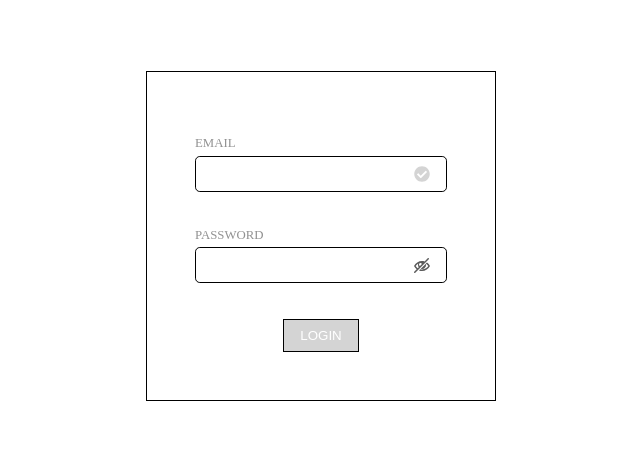
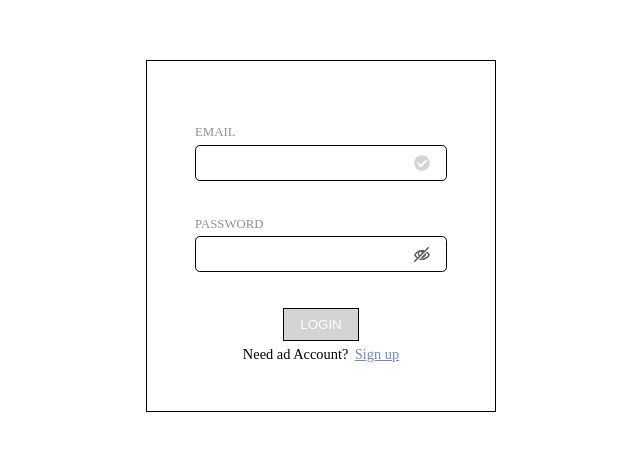
Before and after one commit to Sara-Jo/wanted-pre-onboarding-challenge-fe-1, a Next.js app in the folder client/: page /login in a window 1280 px wide. Shown: the part 164-614 px from the top of the page, without its empty margins (319-959 px from the left). Built offline with nearby package versions, Linux system fonts and the light colour scheme.

Commit message:
[feat] 로그인, 회원가입 API 적용

```diff
--- a/client/package.json
+++ b/client/package.json
@@ -13,6 +13,7 @@
     "@types/node": "18.11.18",
     "@types/react": "18.0.27",
     "@types/react-dom": "18.0.10",
+    "axios": "^1.2.4",
     "eslint": "8.32.0",
     "eslint-config-next": "13.1.3",
     "next": "13.1.3",
--- /dev/null
+++ b/client/src/api/auth.ts
@@ -0,0 +1,17 @@
+import axios from "axios";
+
+export const login = async (email: string, password: string) => {
+  const { data } = await axios.post("http://localhost:8080/users/login", {
+    email: email,
+    password: password,
+  });
+  return data;
+};
+
+export const signUp = async (email: string, password: string) => {
+  const { data } = await axios.post("http://localhost:8080/users/create", {
+    email: email,
+    password: password,
+  });
+  return data;
+};
--- a/client/src/pages/api/hello.ts
+++ /dev/null
@@ -1,13 +0,0 @@
-// Next.js API route support: https://nextjs.org/docs/api-routes/introduction
-import type { NextApiRequest, NextApiResponse } from 'next'
-
-type Data = {
-  name: string
-}
-
-export default function handler(
-  req: NextApiRequest,
-  res: NextApiResponse<Data>
-) {
-  res.status(200).json({ name: 'John Doe' })
-}
--- a/client/src/pages/login.tsx
+++ b/client/src/pages/login.tsx
@@ -2,6 +2,7 @@ import { useState } from "react";
 import styled from "styled-components";
 import { FaCheckCircle } from "react-icons/fa";
 import { ImEye, ImEyeBlocked } from "react-icons/im";
+import { login, signUp } from "../api/auth";
 
 export default function Login() {
   const [email, setEmail] = useState("");
@@ -10,6 +11,7 @@ export default function Login() {
   const [emailErrorMessage, setEmailErrorMessage] = useState("");
   const [passwordErrorMessage, setPasswordErrorMessage] = useState("");
   const [isPasswordHidden, setIsPasswordHidden] = useState(true);
+  const [isLoginForm, setIsLoginForm] = useState(true);
 
   const checkEmail = () => {
     const [username, provider] = email.split("@");
@@ -50,7 +52,15 @@ export default function Login() {
     }
   };
 
-  const handleLoginSubmit = (e: React.FormEvent<HTMLButtonElement>) => {};
+  const handleLoginSubmit = async (e: React.FormEvent<HTMLButtonElement>) => {
+    const res = await login(email, password);
+    localStorage.setItem("user_token", res.token);
+  };
+
+  const handleCreateSubmit = (e: React.FormEvent<HTMLButtonElement>) => {
+    const res = signUp(email, password);
+    console.log(res);
+  };
 
   return (
     <Container>
@@ -85,15 +95,23 @@ export default function Login() {
             <span>{passwordErrorMessage}</span>
           </InputWrapper>
         </InputContainer>
-        <LoginButtonContainer>
+        <ButtonContainer>
           <LoginButton
             type="submit"
             disabled={!isEmailValid || password.length < 8}
-            onSubmit={handleLoginSubmit}
+            onClick={isLoginForm ? handleLoginSubmit : handleCreateSubmit}
           >
-            LOGIN
+            {isLoginForm ? "LOGIN" : "SIGN UP"}
           </LoginButton>
-        </LoginButtonContainer>
+          <div>
+            <span id="msg">
+              {isLoginForm ? "Need ad Account?" : "Already registered?"}
+            </span>
+            <span id="link" onClick={() => setIsLoginForm(!isLoginForm)}>
+              {isLoginForm ? "Sign up" : "Login"}
+            </span>
+          </div>
+        </ButtonContainer>
       </LoginContainer>
     </Container>
   );
@@ -148,9 +166,23 @@ const Input = styled.input`
   padding-left: 0.5rem;
 `;
 
-const LoginButtonContainer = styled.div`
+const ButtonContainer = styled.div`
   display: flex;
+  flex-direction: column;
   justify-content: center;
+  align-items: center;
+  font-size: 0.9rem;
+  span#msg {
+    margin-top: 0.3rem;
+    display: inline-block;
+  }
+  span#link {
+    margin-top: 0.3rem;
+    margin-left: 0.4rem;
+    color: #7286d3;
+    cursor: pointer;
+    text-decoration: underline;
+  }
 `;
 
 const LoginButton = styled.button`
```
Also changed, not shown: 2 other files (tests, documents, lock files or other folders).
